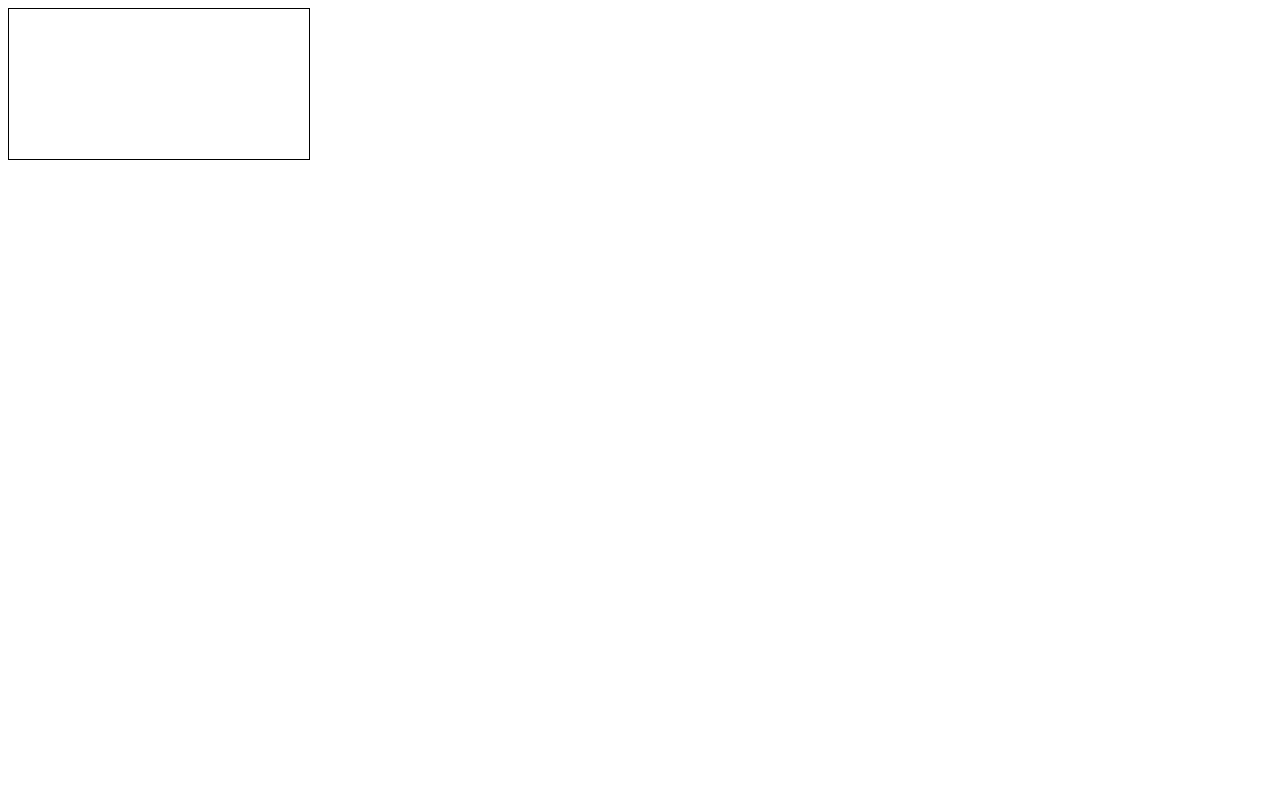
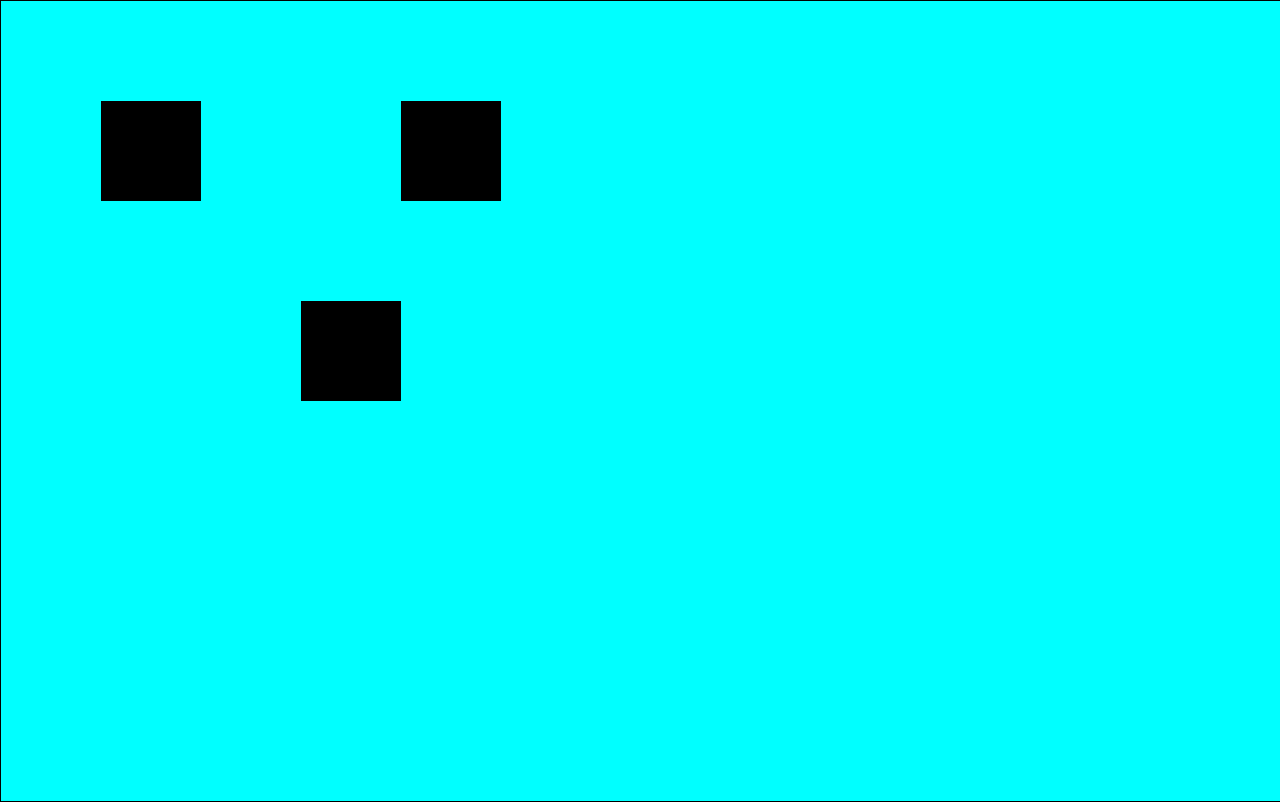
Before and after one commit to JuanMaAl/canvas-resize, a plain HTML site: page index.html in a window 1280 px wide. Drawn offline with Linux system fonts and the light colour scheme.

Commit message:
crear la variable c para dibujar y probarla creando 3 rectangulo

```diff
--- a/canvas.js
+++ b/canvas.js
@@ -1 +1,12 @@
-console.log('r/place');
+var canvas = document.querySelector('canvas');
+
+canvas.width = window.innerWidth;
+canvas.height = window.innerHeight;
+
+var c = canvas.getContext('2d');
+
+c.fillRect(100, 100, 100, 100);
+c.fillRect(400, 100, 100, 100);
+c.fillRect(300, 300, 100, 100);
+c.fillRect(300, 300, 100, 100);
+console.log(canvas);
--- a/index.html
+++ b/index.html
@@ -7,6 +7,10 @@
     <style type="text/css">
         canvas {
             border: 1px solid black;
+            background-color: aqua;
+        }
+        body {
+            margin: 0px;
         }
     </style>
 </head>
```
